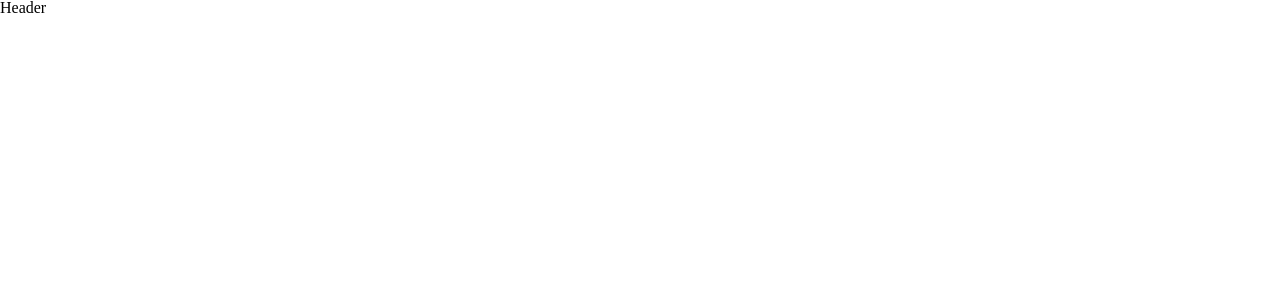
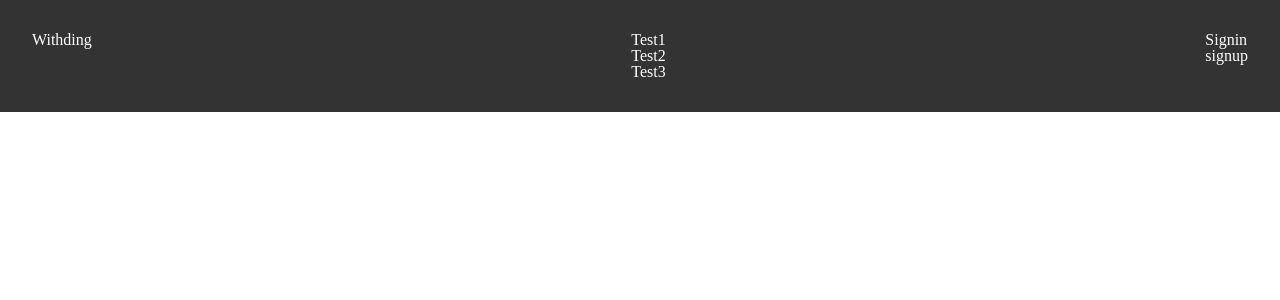
Before and after one commit to dobidugi/withding, a React (Create React App) app: page / in a window 1280 px wide. Shown: the top 300 px of the page. Built offline with nearby package versions, Linux system fonts and the light colour scheme.

Commit message:
:sparkles:add: Logo, Menu, SubMenu Components in header

```diff
--- a/src/components/Header/Header.tsx
+++ b/src/components/Header/Header.tsx
@@ -1,9 +1,31 @@
+import { css } from "@emotion/react";
 import React from "react";
+import Logo from "./Logo";
+import Menu from "./Menu";
+import SubMenu from "./SubMenu";
 
 function Header() {
     return (
-        <header>Header</header>
+        <header css={headerStyle}>
+            <nav css={navStyle}>
+                <Logo />
+                <Menu />
+                <SubMenu />
+            </nav>
+        </header>
     );
 }
 
+const headerStyle = css`
+    color: white;
+    background-color: #333;
+    padding: 2rem;
+`;
+
+const navStyle = css`
+    display: flex;
+    flex-direction: row;
+    justify-content: space-between;
+`;
+
 export default Header;
--- /dev/null
+++ b/src/components/Header/Logo.tsx
@@ -0,0 +1,9 @@
+import React from "react";
+
+function Logo() {
+    return (
+        <div>Withding</div>
+    );
+}
+
+export default Logo;
--- /dev/null
+++ b/src/components/Header/Menu.tsx
@@ -0,0 +1,14 @@
+import React from "react";
+
+function Menu() {
+    return (
+        <ul>
+            <li>Test1</li>
+            <li>Test2</li>
+            <li>Test3</li>
+        </ul>
+
+    );
+}
+
+export default Menu;
--- /dev/null
+++ b/src/components/Header/SubMenu.tsx
@@ -0,0 +1,12 @@
+import React from "react";
+
+function SubMenu() {
+    return (
+        <ul>
+            <li>Signin</li>
+            <li>signup</li>
+        </ul>
+    );
+}
+
+export default SubMenu;
```
